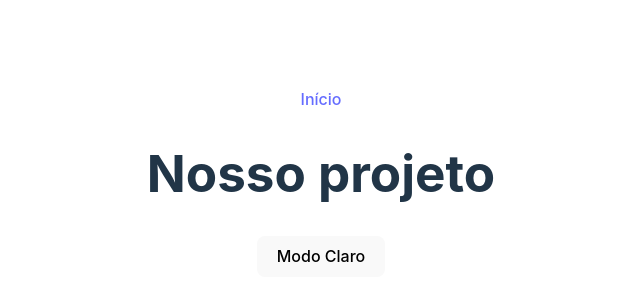
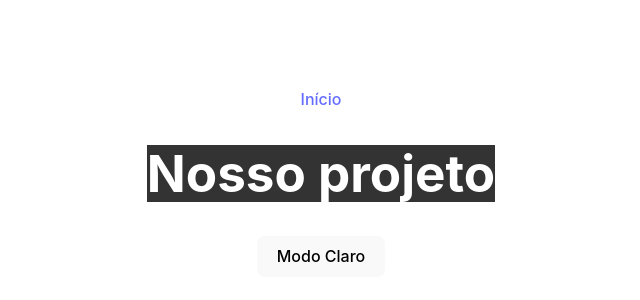
Before and after one commit to LeaelSouza/projeto_SA, a React (Vite) app in the folder vite-project/: page /modoEscuro in a window 1280 px wide. Shown: the part 218-518 px from the top of the page, without its empty margins (319-959 px from the left). Built offline with nearby package versions, Linux system fonts and the light colour scheme.

Commit message:
Update modoEscuro.jsx

```diff
--- a/vite-project/src/modoEscuro/modoEscuro.jsx
+++ b/vite-project/src/modoEscuro/modoEscuro.jsx
@@ -11,7 +11,7 @@ function ModoEscuro() {
   return (
     <>
       <Link to={'/'}>Início</Link>
-      <h1>Nosso projeto</h1>
+      <h1 className={modoEscuro?'escuro': 'root'}>Nosso projeto</h1>
       <button onClick={alternarModoEscuro}>
         {modoEscuro ? 'Modo Claro' : 'Modo Escuro'}
       </button>
```
